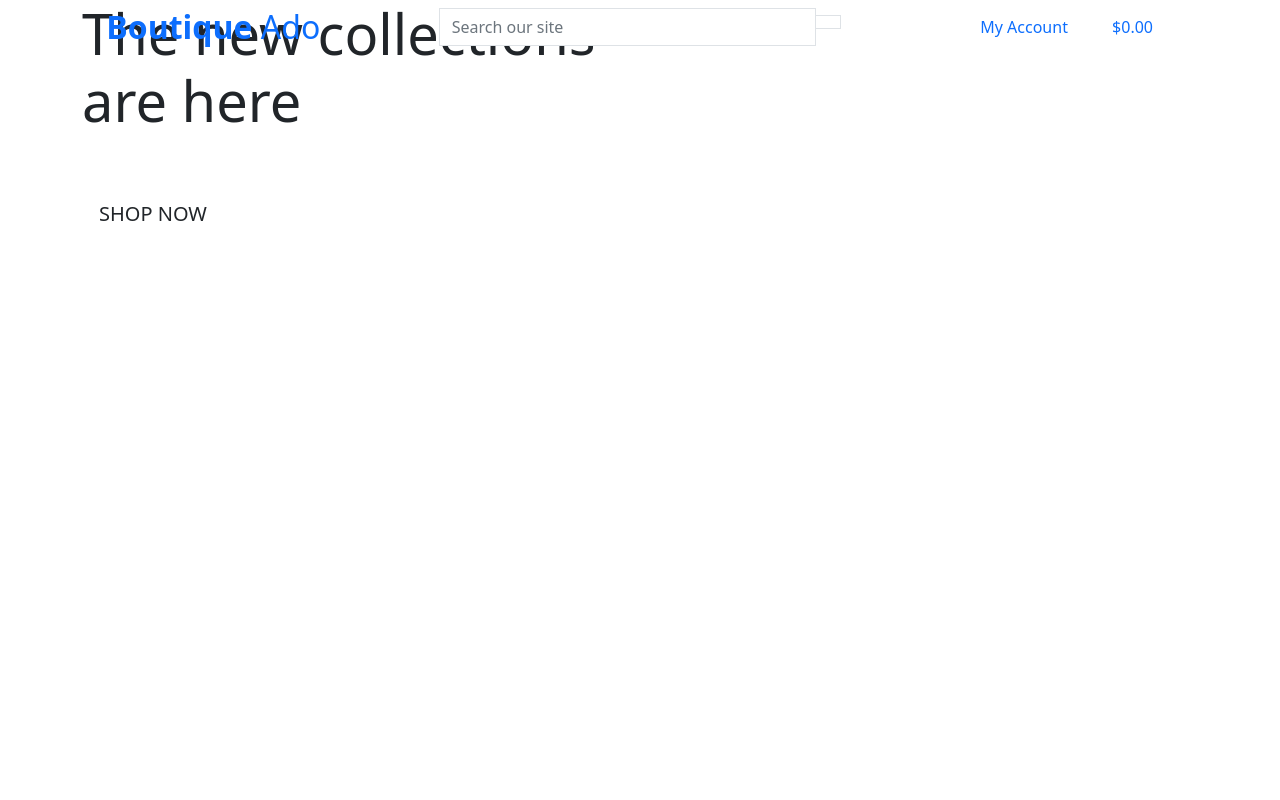
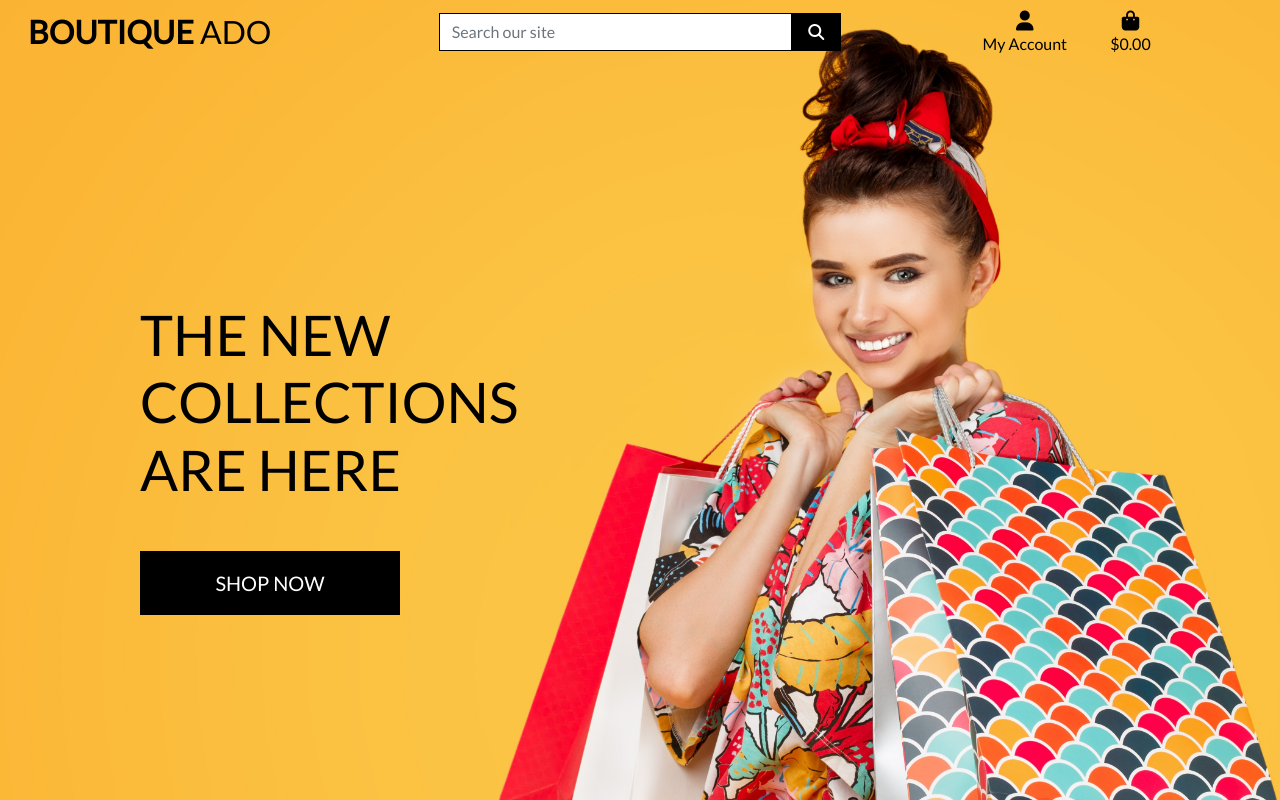
Before and after one commit to NFox13/boutique_ado_v1, a Django app: page / in a window 1280 px wide. Run offline with Django 3.2, Linux system fonts and the light colour scheme; some libraries are stand-ins or nearby versions.

Commit message:
Completed homepage header and CSS.

```diff
--- a/boutique_ado/urls.py
+++ b/boutique_ado/urls.py
@@ -15,9 +15,11 @@ Including another URLconf
 """
 from django.contrib import admin
 from django.urls import path, include
+from django.conf import settings
+from django.conf.urls.static import static
 
 urlpatterns = [
     path('admin/', admin.site.urls),
     path('accounts/', include('allauth.urls')),
     path('', include('home.urls')),
-]
+] + static(settings.MEDIA_URL, document_root=settings.MEDIA_ROOT)
--- /dev/null
+++ b/static/css/base.css
@@ -0,0 +1,81 @@
+html {
+    height: 100%;
+}
+
+body {
+    background: url('/media/homepage_background_cropped.jpg') no-repeat center center fixed;
+    background-size: cover;
+    height: calc(100vh - 164px);
+    color: #555;
+    font-family: 'Lato';
+}
+
+/* from Bulma */
+.icon {
+    align-items: center;
+    display: inline-flex;
+    justify-content: center;
+    height: 1.5rem;
+    width: 1.5rem;
+}
+
+.logo-font {
+    text-transform: uppercase;
+}
+
+.main-logo-link {
+    width: fit-content;
+}
+
+.shop-now-button {
+    background: black;
+    color: white;
+    min-width: 260px;
+}
+
+.btn-black {
+    background: black;
+    color: white;
+}
+
+.shop-now-button:hover,
+.shop-now-button:active,
+.shop-now-button:focus,
+.btn-black:hover,
+.btn-black:active,
+.btn-black:focus {
+    background: #222;
+    color: white;
+}
+
+.text-black {
+    color: #000 !important;
+}
+
+.border-black {
+    border: 1px solid black !important;
+}
+
+/* -------------------------------- Media Queries */
+
+/* Slightly larger container on xl screens */
+@media (min-width: 1200px) {
+  .container {
+    max-width: 80%;
+  }
+}
+
+/* fixed top navbar only on medium and up */
+@media (min-width: 992px) {
+    .fixed-top-desktop-only {
+        position: fixed;
+        top: 0;
+        right: 0;
+        left: 0;
+        z-index: 1030;
+    }
+
+    .header-container {
+        padding-top: 164px;
+    }
+}
--- a/templates/base.html
+++ b/templates/base.html
@@ -17,12 +17,16 @@
     {% block corecss %}
     <link href="https://cdn.jsdelivr.net/npm/bootstrap@5.0.1/dist/css/bootstrap.min.css" rel="stylesheet"
         integrity="sha384-+0n0xVW2eSR5OomGNYDnhzAbDsOXxcvSN1TPprVMTNDbiYZCxYbOOl7+AMvyTG2x" crossorigin="anonymous">
+    <link rel="preconnect" href="https://fonts.gstatic.com">
+    <link href="https://fonts.googleapis.com/css2?family=Lato&display=swap" rel="stylesheet">
+    <link rel="stylesheet" href="{% static 'css/base.css' %}">
     {% endblock %}
 
     {% block extra_css %}
     {% endblock %}
 
     {% block corejs %}
+    <script src="https://kit.fontawesome.com/946f0d4723.js" crossorigin="anonymous"></script>
     <script src="https://cdn.jsdelivr.net/npm/bootstrap@5.0.1/dist/js/bootstrap.bundle.min.js"
         integrity="sha384-gtEjrD/SeCtmISkJkNUaaKMoLD0//ElJ19smozuHV6z3Iehds+3Ulb9Bn9Plx0x4" crossorigin="anonymous">
     </script>
```
Also changed, not shown: boutique_ado/settings.py (+6 -2 lines), media/homepage_background_cropped.jpg (added).
